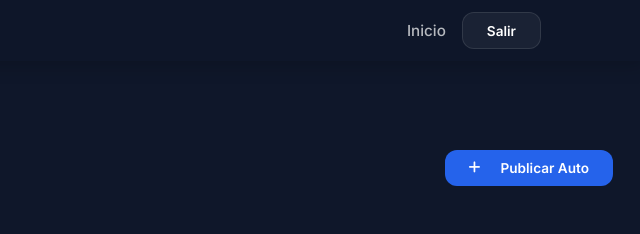
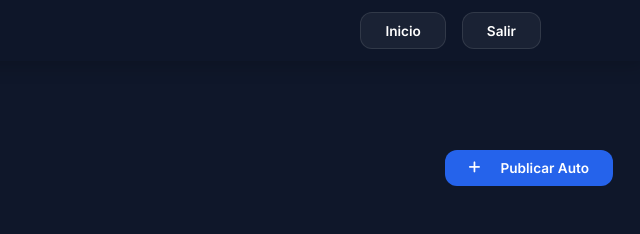
Before and after one commit to jrodriguezes/frontend-tico-autos, a website: page public/views/stock.html in a window 1280 px wide. Shown: the top 234 px of the page, 635-1275 px from the left. Drawn offline with Linux system fonts and the light colour scheme.

Commit message:
Cambio de 1 en el html de stock.html en como se mostraba el boton

```diff
--- a/public/views/stock.html
+++ b/public/views/stock.html
@@ -18,7 +18,7 @@
         <div class="nav-container">
             <a href="/home" class="logo">TicoAutos</a>
             <div class="nav-actions">
-                <a href="/home" class="nav-link">Inicio</a>
+                <a href="/home" class="btn btn-sm btn-outline">Inicio</a>
                 <div id="user-menu" style="display: flex; gap: 1rem; align-items: center;">
                     <button id="logout-btn" class="btn btn-sm btn-outline">Salir</button>
                 </div>
```
